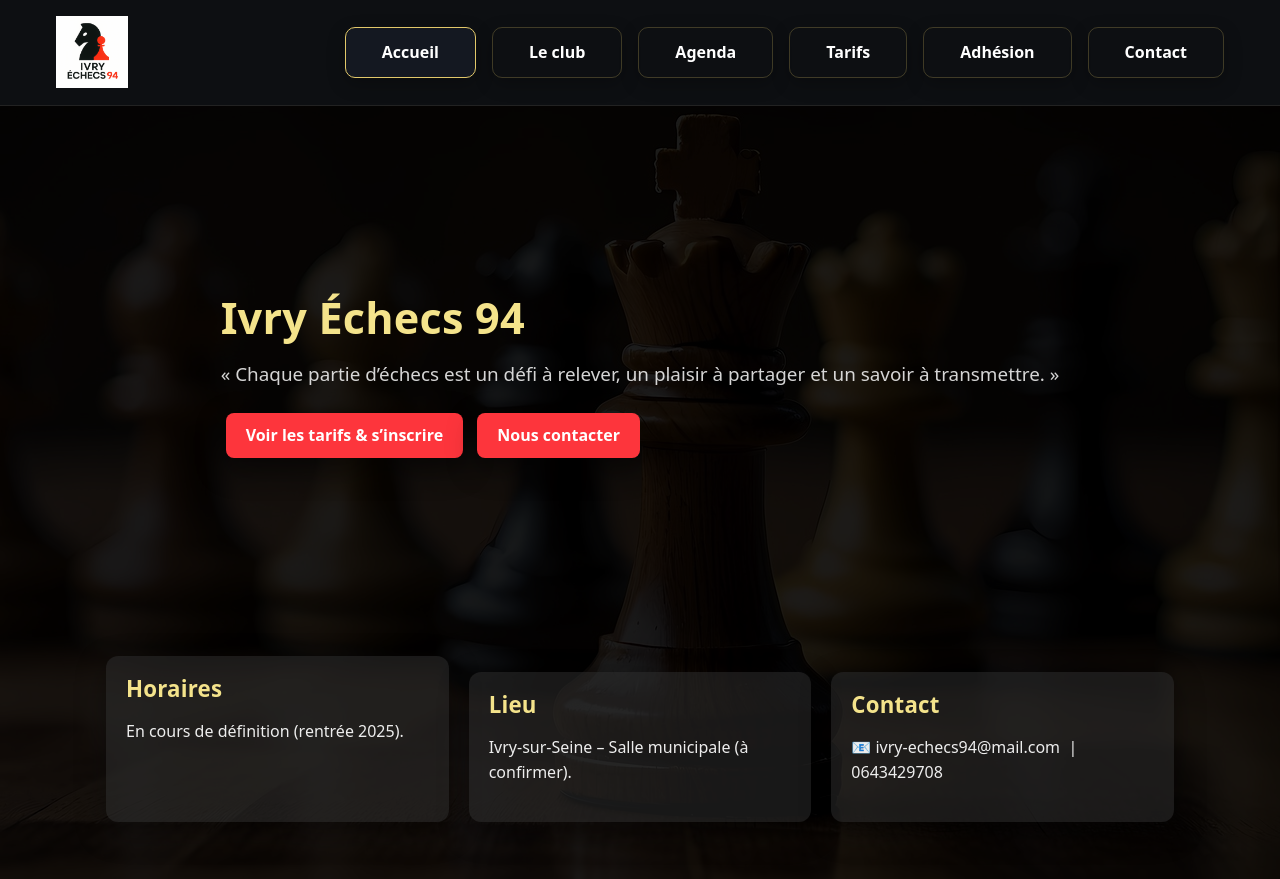
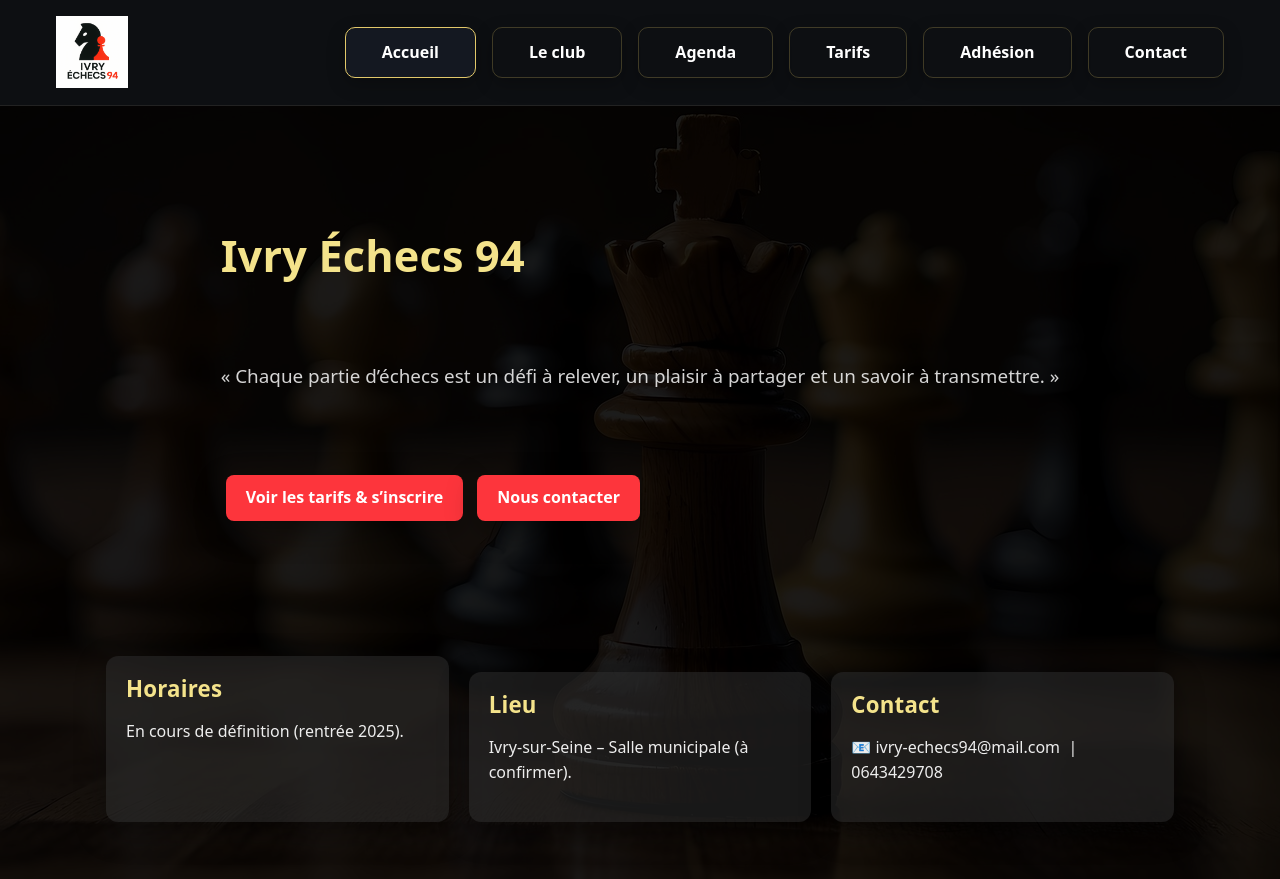
Before and after one commit to Nelwyn64/ivry-echecs-94, a Jekyll site: the page built from index.html, in a window 1280 px wide and 900 px high. Shown: the top 879 px of the window. Built offline with Jekyll 4.4.1, drawn with Linux system fonts in a browser that asks for light colours.

Commit message:
Update Pages du site “accueil”

```diff
--- a/index.html
+++ b/index.html
@@ -8,9 +8,9 @@
 <section class="hero">
   <div class="container">
     <h1>Ivry Échecs 94</h1>
-<p style="margin:40px 0;"></p>
+<p style="margin:80px 0;"></p>
     <p class="lead">« Chaque partie d’échecs est un défi à relever, un plaisir à partager et un savoir à transmettre. »</p>
-<p style="margin:40px 0;"></p>
+<p style="margin:80px 0;"></p>
     <div class="cta">
 
 <p style="margin:40px 0;"></p><p style="margin:40px 0;"></p>
```
